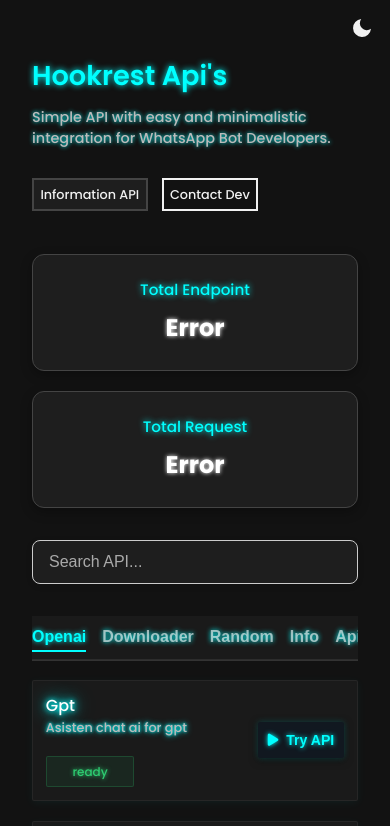
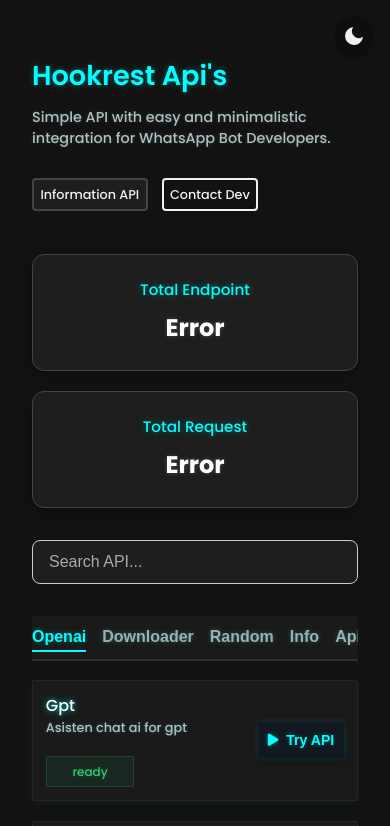
Before and after one commit to wirdan1/Api-hookrest, a website: page ui/docs/index.html in a window 390 px wide. Both pictures are taken after a click on the button "Toggle Dark Mode". Shown: the top 826 px of the page. Drawn offline with Linux system fonts and the light colour scheme; no server answers.

Commit message:
Update index.html

```diff
--- a/ui/docs/index.html
+++ b/ui/docs/index.html
@@ -59,6 +59,25 @@
     --shadow-lg: 0 20px 25px -5px rgba(0, 0, 0, 0.1), 0 10px 10px -5px rgba(0, 0, 0, 0.04);
   }
 
+  /* Dark mode variables */
+  [data-theme="dark"] {
+    --primary: #64b5f6;
+    --primary-dark: #42a5f5;
+    --primary-light: #90caf9;
+    --secondary: #81d4fa;
+    --dark: #e0e0e0;
+    --darker: #f5f5f5;
+    --light: #121212;
+    --gray: #b0bec5;
+    --light-gray: #1e1e1e;
+    --lighter-gray: #2a2a2a;
+    --success: #66bb6a;
+    --warning: #ffa726;
+    --danger: #ef5350;
+    --card-bg: #1e1e1e;
+    --card-hover: #2b2b2b;
+  }
+
   .loading-text {
     color: var(--darker);
     font-size: 1.2rem;
@@ -75,13 +94,15 @@
 
   body {
     font-family: 'Poppins', serif;
-    background-color: #ffffff;
-    color: #2c3e50;
+    background-color: var(--light);
+    color: var(--dark);
     padding: 1.5rem;
     min-height: 100vh;
     -webkit-tap-highlight-color: transparent;
     line-height: 1.5;
-  }
+    transition: background-color 0.5s ease, color 0.3s ease;
+  }
+
   body.dark-theme {
     background-color: #121212;
     color: #f1f1f1;
@@ -176,39 +197,39 @@ body.dark-theme .api-card:hover {
 
   body.dark-theme .api-info h3 {
     color: #ffffff;
-  text-shadow: 0 0 5px #0ff, 0 0 10px #0ff, 0 0 20px #0ff;
+    text-shadow: 0 0 5px rgba(0, 255, 255, 0.5), 0 0 10px rgba(0, 255, 255, 0.3);
   }
 
   body.dark-theme .api-info p {
     color: #bbbbbb;
-  text-shadow: 0 0 3px #0ff, 0 0 6px #0ff;
+    text-shadow: 0 0 3px rgba(0, 255, 255, 0.3);
   }
   body.dark-theme .play-button {
     background: #222;
     color: #00ffff;
-  box-shadow: 0 0 8px #00ffff, 0 0 16px #00ffff;
-  text-shadow: 0 0 5px #00ffff;
+    box-shadow: 0 0 8px rgba(0, 255, 255, 0.3), 0 0 16px rgba(0, 255, 255, 0.2);
+    text-shadow: 0 0 5px rgba(0, 255, 255, 0.3);
   }
 
   body.dark-theme .status {
     background: rgba(46, 204, 113, 0.08);
     color: #2ecc71;
     border-color: rgba(46, 204, 113, 0.2);
-  text-shadow: 0 0 4px #2ecc71;
+    text-shadow: 0 0 4px rgba(46, 204, 113, 0.3);
   }
 
   body.dark-theme .status.warning {
     background: rgba(243, 156, 18, 0.08);
     color: #f39c12;
     border-color: rgba(243, 156, 18, 0.2);
-  text-shadow: 0 0 4px #f39c12;
+    text-shadow: 0 0 4px rgba(243, 156, 18, 0.3);
   }
 
   body.dark-theme .status.danger {
     background: rgba(231, 76, 60, 0.08);
     color: #e74c3c;
     border-color: rgba(231, 76, 60, 0.2);
-  text-shadow: 0 0 4px #e74c3c;
+    text-shadow: 0 0 4px rgba(231, 76, 60, 0.3);
   }
 
   @media (max-width: 768px) {
@@ -220,12 +241,12 @@ body.dark-theme .status.danger {
 
     body.dark-theme .hero h2 {
       color: #00ffff;
-    text-shadow: 0 0 6px #00ffff;
+      text-shadow: 0 0 6px rgba(0, 255, 255, 0.3);
     }
 
     body.dark-theme .hero p {
       color: #bbbbbb;
-    text-shadow: 0 0 4px #00ffff;
+      text-shadow: 0 0 4px rgba(0, 255, 255, 0.2);
     }
   }
 
@@ -236,7 +257,7 @@ body.dark-theme .status.danger {
   body.dark-theme .stats {
     /* tetap grid 2 kolom, tidak perlu perubahan khusus */
   }
-}
+
   body.dark-theme .loading-spinner,
   body.dark-theme .loading-spinner-large {
     border-top-color: #f1f1f1;
@@ -252,24 +273,27 @@ body.dark-theme .loading-spinner-large {
     cursor: pointer;
     z-index: 1000;
     color: #333;
-  transition: transform 0.3s ease;
+    transition: transform 0.3s ease, color 0.3s ease;
+    padding: 8px;
+    border-radius: 50%;
+    background-color: rgba(255, 255, 255, 0.1);
   }
 
   #themeToggle:hover {
-  transform: rotate(20deg);
+    transform: rotate(20deg) scale(1.1);
+    background-color: rgba(255, 255, 255, 0.2);
   }
 
   body.dark-theme #themeToggle {
     color: #f1f1f1;
-}
-
-/* Animasi bulan (replace matahari) */
-body.dark-theme #themeIcon {
-  animation: rotateMoon 0.4s ease;
-}
-@keyframes rotateMoon {
-  from { transform: rotate(0); }
-  to { transform: rotate(360deg); }
+    background-color: rgba(0, 0, 0, 0.2);
+  }
+
+  /* Animasi ikon tema */
+  #themeIcon {
+    transition: transform 0.5s ease, opacity 0.3s ease;
+    width: 24px;
+    height: 24px;
   }
 
   /* Style tambahan stats di dark mode */
@@ -286,12 +310,12 @@ body.dark-theme .stats div:hover {
 
   body.dark-theme .stats h3 {
     color: #00ffff;
-  text-shadow: 0 0 6px #00ffff;
+    text-shadow: 0 0 6px rgba(0, 255, 255, 0.3);
   }
 
   body.dark-theme .stats p {
     color: #ffffff;
-  text-shadow: 0 0 4px #ffffff;
+    text-shadow: 0 0 4px rgba(255, 255, 255, 0.2);
   }
 
   .d-none {
@@ -308,6 +332,7 @@ body.dark-theme .stats p {
     color: white;
     margin-right: 0.6rem;
     transition: all 0.4s ease;
+    border-radius: 4px;
   }
 
   #apiLinks a:nth-child(2) {
@@ -316,6 +341,15 @@ body.dark-theme .stats p {
     color: var(--darker);
   }
 
+  body.dark-theme #apiLinks a:nth-child(2) {
+    border-color: #f1f1f1;
+    color: #f1f1f1;
+  }
+
+  #apiLinks a:hover {
+    transform: translateY(-2px);
+    box-shadow: var(--shadow-sm);
+  }
 
   pre {
     white-space: pre-wrap;
@@ -386,7 +420,6 @@ body.dark-theme .stats p {
   #submitParamBtn:active {
     transform: translateY(0);
   }
-
 
   .loading-spinner {
     margin: 2rem auto 0.5rem auto;
@@ -719,7 +752,7 @@ body.dark-theme .tabs::-webkit-scrollbar {
 
   body.dark-theme .tabs > * {
     color: #00ffff;
-  text-shadow: 0 0 5px #00ffff;
+    text-shadow: 0 0 5px rgba(0, 255, 255, 0.3);
   }
 
   .tab {
@@ -733,6 +766,7 @@ body.dark-theme .tabs > * {
     font-size: 1rem;
     white-space: nowrap;
     position: relative;
+    transition: all 0.3s ease;
   }
 
   .tab.active {
@@ -747,6 +781,8 @@ body.dark-theme .tabs > * {
     left: 0;
     width: 0;
     height: 2px;
+    background: var(--darker);
+    transition: width 0.3s ease;
   }
 
   .tab:hover:not(.active):after {
@@ -769,7 +805,7 @@ body.dark-theme .tabs > * {
   body.dark-theme .tab.active {
     border-bottom: 2.5px solid #00ffff;
     color: #00ffff;
-  text-shadow: 0 0 5px #00ffff;
+    text-shadow: 0 0 5px rgba(0, 255, 255, 0.3);
   }
 
   body.dark-theme .tab:after {
@@ -780,7 +816,7 @@ body.dark-theme .tab:after {
     width: 0;
     height: 2px;
     background: #00ffff;
-  box-shadow: 0 0 6px #00ffff;
+    box-shadow: 0 0 6px rgba(0, 255, 255, 0.3);
     transition: width 0.3s ease;
   }
 
@@ -800,7 +836,7 @@ body.dark-theme .tab:hover:not(.active):after {
     grid-template-columns: repeat(auto-fill, minmax(300px, 1fr));
     gap: 1.25rem;
     margin-bottom: 4rem;
-  background-color: transparent; /* opsional, jika ingin efek tambahan */
+    background-color: transparent;
   }
 
   /* ===== API Cards ===== */
@@ -831,10 +867,11 @@ body.dark-theme .tab:hover:not(.active):after {
 
   .api-card:hover {
     box-shadow: 0 10px 20px rgba(0,0,0,0.15);
-
+    transform: translateY(-5px);
   }
   body.dark-theme .api-card:hover {
     box-shadow: 0 10px 25px rgba(0, 255, 255, 0.15);
+    transform: translateY(-5px);
   }
 
   .api-card::before {
@@ -952,7 +989,6 @@ body.dark-theme .play-button:hover {
     font-weight: 500;
     margin-bottom: 0.7rem;
     line-height: 1.5;
-
   }
 
   .api-card:hover .status {
@@ -1113,7 +1149,7 @@ body.dark-theme .play-button:hover {
   <div class="container">
   <button id="themeToggle" aria-label="Toggle Dark Mode">
     <svg id="themeIcon" viewBox="0 0 24 24" width="24" height="24" fill="currentColor">
-    <!-- Matahari default -->
+      <!-- Default sun icon -->
       <circle cx="12" cy="12" r="5" />
       <g id="sunRays">
         <line x1="12" y1="1" x2="12" y2="3" />
@@ -1243,16 +1279,28 @@ body.dark-theme .play-button:hover {
         }, 1000);
       });
     });
+
+    // Enhanced theme toggle with smooth transitions
     const toggleBtn = document.getElementById('themeToggle');
     const icon = document.getElementById('themeIcon');
-  const sunRays = document.getElementById('sunRays');
-  let currentTheme = localStorage.getItem('theme');
+    let currentTheme = localStorage.getItem('theme') || 'light';
+
+    // Set initial theme
+    if (currentTheme === 'dark') {
+      document.body.classList.add('dark-theme');
+      updateIcon(true);
+    } else {
+      updateIcon(false);
+    }
 
     function updateIcon(isDark) {
       if (isDark) {
+        // Moon icon for dark mode
         icon.innerHTML = `
-        <path d="M21 12.79A9 9 0 1111.21 3 7 7 0 0021 12.79z"/>`;
+          <path d="M21 12.79A9 9 0 1111.21 3 7 7 0 0021 12.79z" />
+        `;
       } else {
+        // Sun icon for light mode
         icon.innerHTML = `
           <circle cx="12" cy="12" r="5" />
           <g id="sunRays">
@@ -1264,21 +1312,26 @@ body.dark-theme .play-button:hover {
             <line x1="21" y1="12" x2="23" y2="12" />
             <line x1="4.22" y1="19.78" x2="5.64" y2="18.36" />
             <line x1="18.36" y1="5.64" x2="19.78" y2="4.22" />
-        </g>`;
-    }
-  }
-
-  if (currentTheme === 'dark') {
-    document.body.classList.add('dark-theme');
-    updateIcon(true);
-  } else {
-    updateIcon(false);
+          </g>
+        `;
+      }
     }
 
     toggleBtn.addEventListener('click', () => {
-    const isDark = document.body.classList.toggle('dark-theme');
+      const isDark = !document.body.classList.contains('dark-theme');
+
+      // Add transition class for smooth color changes
+      document.body.classList.add('theme-transition');
+
+      // Toggle dark mode
+      document.body.classList.toggle('dark-theme', isDark);
       updateIcon(isDark);
       localStorage.setItem('theme', isDark ? 'dark' : 'light');
+
+      // Remove transition class after animation completes
+      setTimeout(() => {
+        document.body.classList.remove('theme-transition');
+      }, 500);
     });
 
     async function loadSettings() {
```
Lines whose indentation alone changed are shown as unchanged.
